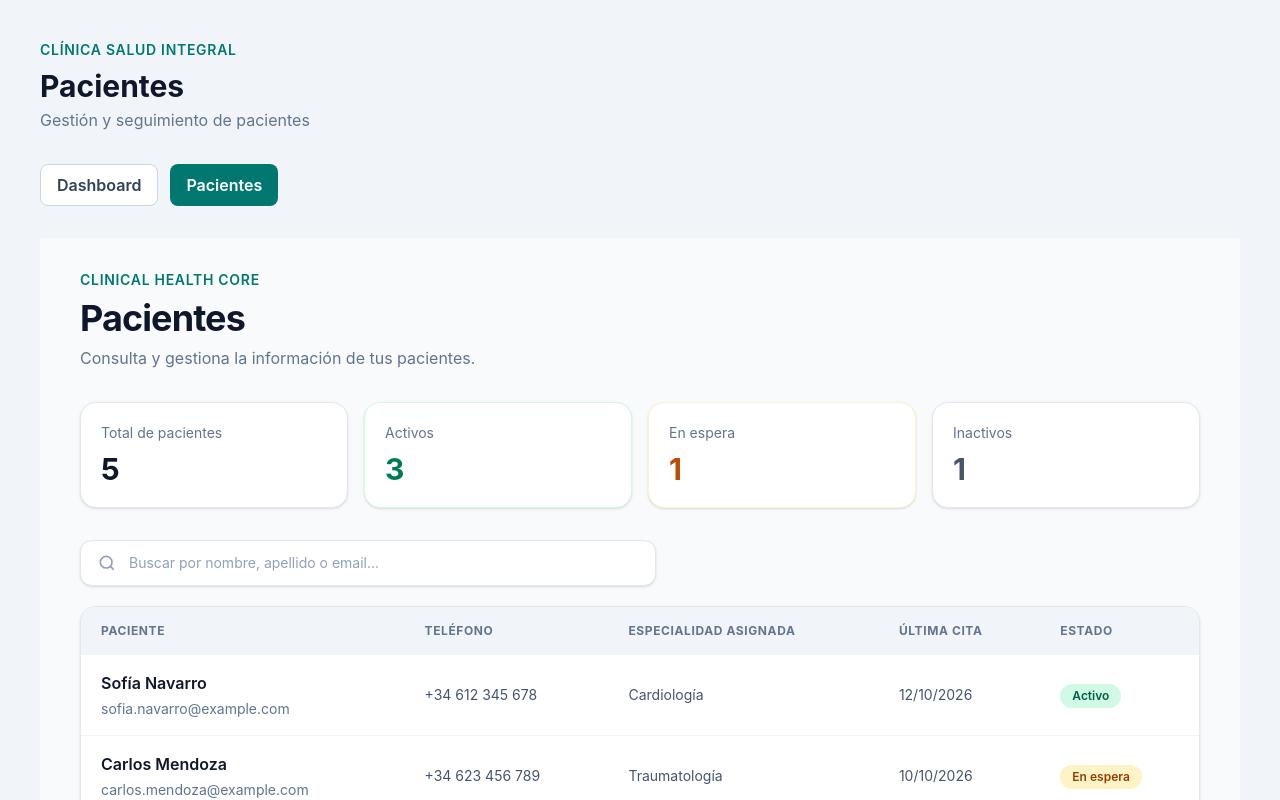
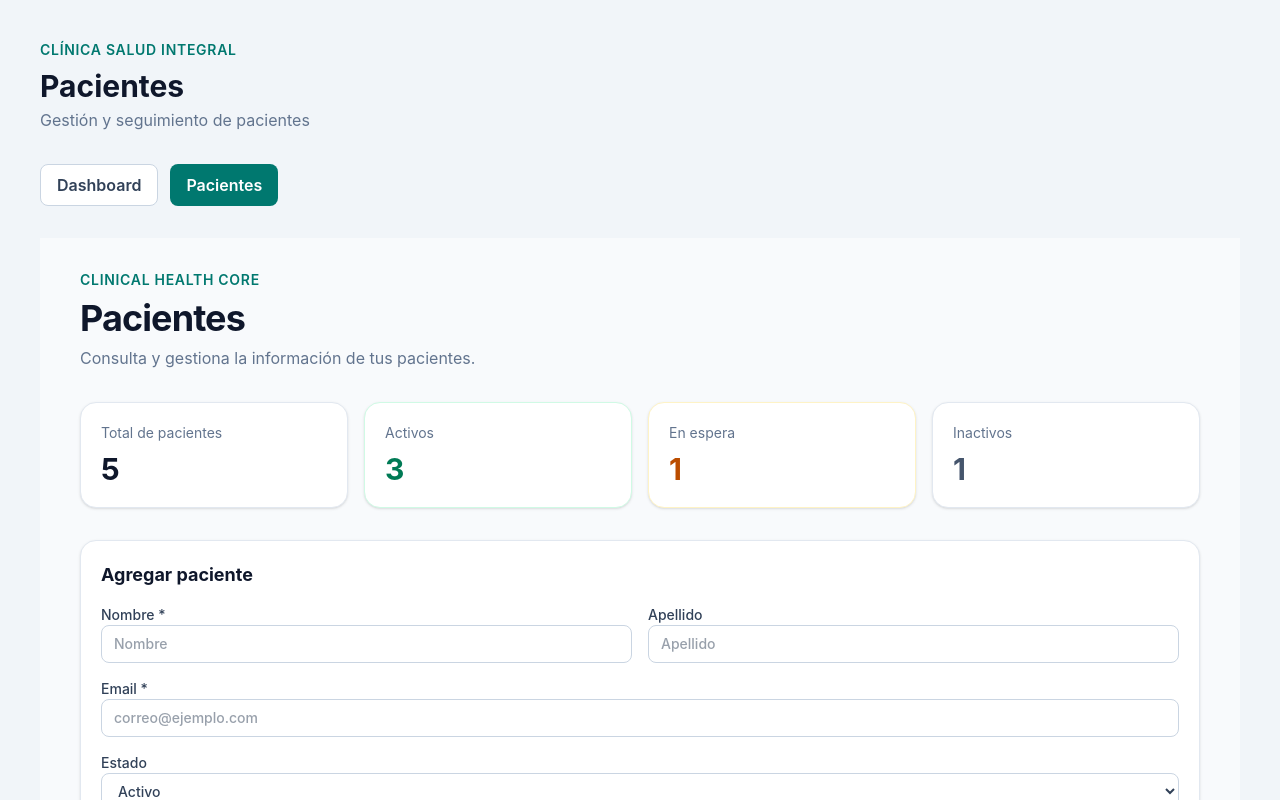
Before and after one commit to Felipevieiraarroyo/clinica-frontend, a React (Vite) app: page / in a window 1280 px wide. Both pictures are taken after a click on the button "Pacientes". Shown: the top 800 px of the page. Built offline with nearby package versions, Linux system fonts and the light colour scheme.

Commit message:
feat: implementar filtros y CRUD de pacientes

```diff
--- a/src/components/BuscadorPacientes.tsx
+++ b/src/components/BuscadorPacientes.tsx
@@ -4,6 +4,10 @@ interface BuscadorPacientesProps {
 }
 
 export function BuscadorPacientes({ value, onChange }: BuscadorPacientesProps) {
+  const handleChange = (event: React.ChangeEvent<HTMLInputElement>) => {
+    onChange(event.target.value);
+  };
+
   return (
     <label className="flex w-full items-center gap-3 rounded-xl border border-slate-200 bg-white px-4 py-3 shadow-sm transition focus-within:border-teal-500 focus-within:ring-2 focus-within:ring-teal-100">
       <svg
@@ -21,7 +25,7 @@ export function BuscadorPacientes({ value, onChange }: BuscadorPacientesProps) {
       <input
         type="search"
         value={value}
-        onChange={(event) => onChange(event.target.value)}
+        onChange={handleChange}
         placeholder="Buscar por nombre, apellido o email..."
         aria-label="Buscar pacientes"
         className="w-full bg-transparent text-sm text-slate-800 outline-none placeholder:text-slate-400"
--- /dev/null
+++ b/src/components/FormularioPaciente.tsx
@@ -0,0 +1,138 @@
+import { useState } from "react";
+import type { ChangeEvent, FormEvent } from "react";
+import type { EstadoPaciente, Paciente } from "../types/paciente";
+
+interface FormularioPacienteProps {
+  onAgregar: (paciente: Paciente) => void;
+}
+
+export function FormularioPaciente({ onAgregar }: FormularioPacienteProps) {
+  const [nombre, setNombre] = useState("");
+  const [apellido, setApellido] = useState("");
+  const [email, setEmail] = useState("");
+  const [estado, setEstado] = useState<EstadoPaciente>("activo");
+  const [error, setError] = useState("");
+
+  const limpiarFormulario = () => {
+    setNombre("");
+    setApellido("");
+    setEmail("");
+    setEstado("activo");
+    setError("");
+  };
+
+  const handleSubmit = (event: FormEvent<HTMLFormElement>) => {
+    event.preventDefault();
+
+    if (!nombre.trim() || !email.trim()) {
+      setError("Nombre y email son obligatorios");
+      return;
+    }
+
+    const nuevoPaciente: Paciente = {
+      id: crypto.randomUUID(),
+      nombre: nombre.trim(),
+      apellido: apellido.trim(),
+      email: email.trim(),
+      estado,
+      telefono: "No registrado",
+      especialidadAsignada: "Sin asignar",
+      ultimaCita: "Sin citas",
+    };
+
+    onAgregar(nuevoPaciente);
+    limpiarFormulario();
+  };
+
+  const handleNombreChange = (event: ChangeEvent<HTMLInputElement>) => {
+    setNombre(event.target.value);
+    setError("");
+  };
+
+  const handleApellidoChange = (event: ChangeEvent<HTMLInputElement>) => {
+    setApellido(event.target.value);
+  };
+
+  const handleEmailChange = (event: ChangeEvent<HTMLInputElement>) => {
+    setEmail(event.target.value);
+    setError("");
+  };
+
+  const handleEstadoChange = (event: ChangeEvent<HTMLSelectElement>) => {
+    setEstado(event.target.value as EstadoPaciente);
+  };
+
+  return (
+    <form
+      onSubmit={handleSubmit}
+      className="space-y-4 rounded-2xl border border-slate-200 bg-white p-5 shadow-sm"
+    >
+      <h2 className="text-lg font-bold text-slate-900">Agregar paciente</h2>
+
+      <div className="grid gap-4 sm:grid-cols-2">
+        <label className="space-y-1 text-sm font-medium text-slate-700">
+          Nombre *
+          <input
+            value={nombre}
+            onChange={handleNombreChange}
+            className="w-full rounded-lg border border-slate-300 px-3 py-2"
+            placeholder="Nombre"
+          />
+          {!nombre.trim() && error && (
+            <span className="block text-red-600">{error}</span>
+          )}
+        </label>
+
+        <label className="space-y-1 text-sm font-medium text-slate-700">
+          Apellido
+          <input
+            value={apellido}
+            onChange={handleApellidoChange}
+            className="w-full rounded-lg border border-slate-300 px-3 py-2"
+            placeholder="Apellido"
+          />
+        </label>
+
+        <label className="space-y-1 text-sm font-medium text-slate-700 sm:col-span-2">
+          Email *
+          <input
+            type="email"
+            value={email}
+            onChange={handleEmailChange}
+            className="w-full rounded-lg border border-slate-300 px-3 py-2"
+            placeholder="correo@ejemplo.com"
+          />
+          {!email.trim() && error && (
+            <span className="block text-red-600">{error}</span>
+          )}
+        </label>
+
+        <label className="space-y-1 text-sm font-medium text-slate-700 sm:col-span-2">
+          Estado
+          <select
+            value={estado}
+            onChange={handleEstadoChange}
+            className="w-full rounded-lg border border-slate-300 px-3 py-2"
+          >
+            <option value="activo">Activo</option>
+            <option value="inactivo">Inactivo</option>
+            <option value="en_espera">En espera</option>
+          </select>
+        </label>
+      </div>
+
+      {error && (
+        <p role="alert" className="text-sm text-red-600">
+          {error}
+        </p>
+      )}
+
+      <button
+        type="submit"
+        className="rounded-lg bg-teal-700 px-4 py-2 font-semibold text-white hover:bg-teal-800"
+      >
+        Agregar paciente
+      </button>
+    </form>
+  );
+}
--- a/src/components/PacienteRow.tsx
+++ b/src/components/PacienteRow.tsx
@@ -1,11 +1,32 @@
-import type { Paciente } from "../types/paciente";
+import type { ChangeEvent } from "react";
+import type { EstadoPaciente, Paciente } from "../types/paciente";
 import { BadgeEstado } from "./BadgeEstado";
 
 interface PacienteRowProps {
   paciente: Paciente;
+  onCambiarEstado: (id: string, estado: EstadoPaciente) => void;
+  onEliminar: (id: string) => void;
 }
 
-export function PacienteRow({ paciente }: PacienteRowProps) {
+export function PacienteRow({
+  paciente,
+  onCambiarEstado,
+  onEliminar,
+}: PacienteRowProps) {
+  const handleEstadoChange = (event: ChangeEvent<HTMLSelectElement>) => {
+    onCambiarEstado(paciente.id, event.target.value as EstadoPaciente);
+  };
+
+  const handleEliminar = () => {
+    const confirmar = window.confirm(
+      `¿Seguro que deseas eliminar a ${paciente.nombre} ${paciente.apellido}?`,
+    );
+
+    if (confirmar) {
+      onEliminar(paciente.id);
+    }
+  };
+
   return (
     <article className="flex flex-col gap-4 rounded-xl border border-slate-200 bg-white p-4 shadow-sm transition hover:shadow-md sm:flex-row sm:items-center">
       <div className="flex min-w-0 flex-1 items-center gap-3">
@@ -44,8 +65,29 @@ export function PacienteRow({ paciente }: PacienteRowProps) {
           </p>
         </div>
 
-        <div className="flex items-center">
+        <div className="flex flex-col gap-2">
           <BadgeEstado estado={paciente.estado} />
+
+          <label className="text-xs text-slate-500">
+            Cambiar estado
+            <select
+              value={paciente.estado}
+              onChange={handleEstadoChange}
+              className="mt-1 w-full rounded-lg border border-slate-300 bg-white px-2 py-2 text-sm text-slate-700 outline-none focus:border-teal-500 focus:ring-2 focus:ring-teal-100"
+            >
+              <option value="activo">Activo</option>
+              <option value="inactivo">Inactivo</option>
+              <option value="en_espera">En espera</option>
+            </select>
+          </label>
+
+          <button
+            type="button"
+            onClick={handleEliminar}
+            className="rounded-lg border border-red-200 px-3 py-2 text-sm font-semibold text-red-600 transition hover:bg-red-50"
+          >
+            Eliminar
+          </button>
         </div>
       </div>
     </article>
--- a/src/pages/PaginaPacientes.tsx
+++ b/src/pages/PaginaPacientes.tsx
@@ -7,12 +7,13 @@
  */
 
 import { useState } from "react";
-import type { Paciente } from "../types/paciente";
+import type { EstadoPaciente, Paciente } from "../types/paciente";
 import { PacienteRow } from "../components/PacienteRow";
 import { BuscadorPacientes } from "../components/BuscadorPacientes";
 import { BadgeEstado } from "../components/BadgeEstado";
+import { FormularioPaciente } from "../components/FormularioPaciente";
 
-const pacientes: Paciente[] = [
+const pacientesIniciales: Paciente[] = [
   {
     id: "1",
     nombre: "Sofía",
@@ -66,16 +67,39 @@ const pacientes: Paciente[] = [
 ];
 
 export function PaginaPacientes() {
+  const [pacientes, setPacientes] = useState<Paciente[]>(pacientesIniciales);
   const [busqueda, setBusqueda] = useState("");
+  const [estadoFiltro, setEstadoFiltro] = useState<"Todos" | EstadoPaciente>(
+    "Todos",
+  );
+
+  const agregarPaciente = (nuevoPaciente: Paciente) => {
+    setPacientes((prev) => [...prev, nuevoPaciente]);
+  };
+
+  const cambiarEstadoPaciente = (id: string, nuevoEstado: EstadoPaciente) => {
+    setPacientes((prev) =>
+      prev.map((paciente) =>
+        paciente.id === id ? { ...paciente, estado: nuevoEstado } : paciente,
+      ),
+    );
+  };
+
+  const eliminarPaciente = (id: string) => {
+    setPacientes((prev) => prev.filter((paciente) => paciente.id !== id));
+  };
 
   const pacientesFiltrados = pacientes.filter((paciente) => {
     const texto = busqueda.trim().toLowerCase();
 
-    return (
-      paciente.nombre.toLowerCase().includes(texto) ||
-      paciente.apellido.toLowerCase().includes(texto) ||
-      paciente.email.toLowerCase().includes(texto)
-    );
+    const coincideNombre = `${paciente.nombre} ${paciente.apellido}`
+      .toLowerCase()
+      .includes(texto);
+
+    const coincideEstado =
+      estadoFiltro === "Todos" || paciente.estado === estadoFiltro;
+
+    return coincideNombre && coincideEstado;
   });
 
   const cantidadActivos = pacientes.filter(
@@ -89,6 +113,11 @@ export function PaginaPacientes() {
   const cantidadEnEspera = pacientes.filter(
     (paciente) => paciente.estado === "en_espera",
   ).length;
+
+  const limpiarFiltros = () => {
+    setBusqueda("");
+    setEstadoFiltro("Todos");
+  };
 
   return (
     <main className="min-h-screen bg-slate-50 px-4 py-8 sm:px-6 lg:px-10">
@@ -139,10 +168,36 @@ export function PaginaPacientes() {
             </p>
           </article>
         </section>
+        <section>
+          <FormularioPaciente onAgregar={agregarPaciente} />
+        </section>
+        <section className="space-y-5">
+          <div className="flex flex-col gap-3 sm:flex-row sm:items-center">
+            <div className="w-full sm:max-w-xl sm:flex-1">
+              <BuscadorPacientes value={busqueda} onChange={setBusqueda} />
+            </div>
 
-        <section className="space-y-5">
-          <div className="max-w-xl">
-            <BuscadorPacientes value={busqueda} onChange={setBusqueda} />
+            <select
+              value={estadoFiltro}
+              onChange={(event: React.ChangeEvent<HTMLSelectElement>) =>
+                setEstadoFiltro(event.target.value as "Todos" | EstadoPaciente)
+              }
+              aria-label="Filtrar por estado"
+              className="rounded-xl border border-slate-200 bg-white px-4 py-3 text-sm text-slate-700 shadow-sm outline-none focus:border-teal-500 focus:ring-2 focus:ring-teal-100"
+            >
+              <option value="Todos">Todos</option>
+              <option value="activo">Activo</option>
+              <option value="inactivo">Inactivo</option>
+              <option value="en_espera">En espera</option>
+            </select>
+
+            <button
+              type="button"
+              onClick={limpiarFiltros}
+              className="rounded-xl border border-slate-200 bg-white px-4 py-3 text-sm font-semibold text-slate-700 transition hover:bg-slate-100"
+            >
+              Limpiar filtros
+            </button>
           </div>
 
           <div className="hidden overflow-hidden rounded-2xl border border-slate-200 bg-white shadow-sm md:block">
@@ -155,6 +210,9 @@ export function PaginaPacientes() {
                     <th className="px-5 py-4">Especialidad asignada</th>
                     <th className="px-5 py-4">Última cita</th>
                     <th className="px-5 py-4">Estado</th>
+                    <th className="px-5 py-4 text-left text-sm font-semibold text-slate-700">
+                      Acciones
+                    </th>
                   </tr>
                 </thead>
 
@@ -172,17 +230,57 @@ export function PaginaPacientes() {
                           {paciente.email}
                         </p>
                       </td>
+
                       <td className="px-5 py-4 text-sm text-slate-600">
                         {paciente.telefono}
                       </td>
+
                       <td className="px-5 py-4 text-sm text-slate-600">
                         {paciente.especialidadAsignada}
                       </td>
+
                       <td className="px-5 py-4 text-sm text-slate-600">
                         {paciente.ultimaCita}
                       </td>
+
                       <td className="px-5 py-4">
-                        <BadgeEstado estado={paciente.estado} />
+                        <div className="flex flex-col items-start gap-2">
+                          <BadgeEstado estado={paciente.estado} />
+
+                          <select
+                            value={paciente.estado}
+                            onChange={(event) =>
+                              cambiarEstadoPaciente(
+                                paciente.id,
+                                event.target.value as EstadoPaciente,
+                              )
+                            }
+                            aria-label={`Cambiar estado de ${paciente.nombre}`}
+                            className="rounded-lg border border-slate-300 bg-white px-2 py-1.5 text-sm text-slate-700 focus:border-teal-500 focus:outline-none"
+                          >
+                            <option value="activo">Activo</option>
+                            <option value="inactivo">Inactivo</option>
+                            <option value="en_espera">En espera</option>
+                          </select>
+                        </div>
+                      </td>
+
+                      <td className="px-5 py-4">
+                        <button
+                          type="button"
+                          onClick={() => {
+                            const confirmar = window.confirm(
+                              `¿Seguro que deseas eliminar a ${paciente.nombre} ${paciente.apellido}?`,
+                            );
+
+                            if (confirmar) {
+                              eliminarPaciente(paciente.id);
+                            }
+                          }}
+                          className="rounded-lg border border-red-200 px-3 py-2 text-sm font-semibold text-red-600 transition hover:bg-red-50"
+                        >
+                          Eliminar
+                        </button>
                       </td>
                     </tr>
                   ))}
@@ -193,7 +291,12 @@ export function PaginaPacientes() {
 
           <div className="flex flex-col gap-4 md:hidden">
             {pacientesFiltrados.map((paciente) => (
-              <PacienteRow key={paciente.id} paciente={paciente} />
+              <PacienteRow
+                key={paciente.id}
+                paciente={paciente}
+                onCambiarEstado={cambiarEstadoPaciente}
+                onEliminar={eliminarPaciente}
+              />
             ))}
           </div>
 
@@ -208,9 +311,8 @@ export function PaginaPacientes() {
             </div>
           )}
 
-          <p className="text-sm text-slate-500">
-            Mostrando {pacientesFiltrados.length} de {pacientes.length}{" "}
-            pacientes.
+          <p className="text-sm text-slate-500" aria-live="polite">
+            {pacientesFiltrados.length} paciente(s) encontrado(s)
           </p>
         </section>
       </div>
```
